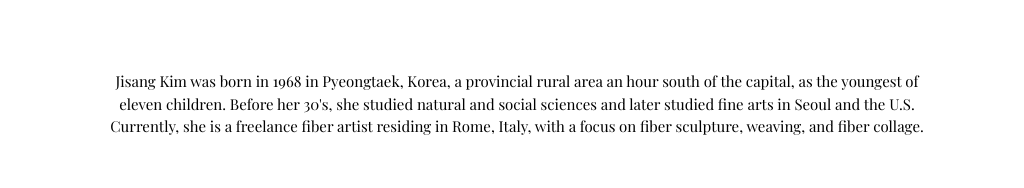
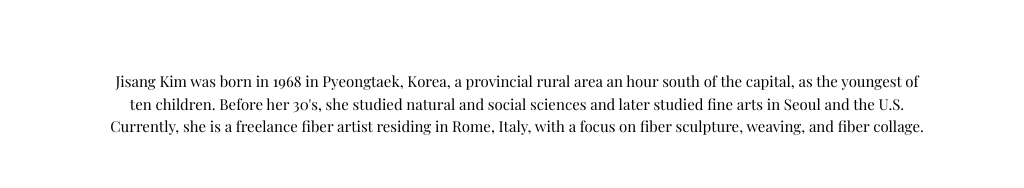
Before and after one commit to kimjisang/kimjisang.github.io, a website: page about.html in a window 1280 px wide. Shown: the part 233-421 px from the top of the page, without its empty margins (123-1147 px from the left). Drawn offline with nearby package versions, Linux system fonts and the light colour scheme.

Commit message:
change sibling count

```diff
--- a/about.html
+++ b/about.html
@@ -53,7 +53,7 @@
         <h3 class="mt-5">About</h3>
             <br/><br/><br/>
         <ul class="list-unstyled">
-          <li>Jisang Kim was born in 1968 in Pyeongtaek, Korea, a provincial rural area an hour south of the capital, as the youngest of eleven children. Before her 30's, she studied natural and social sciences and later studied fine arts in Seoul and the U.S. Currently, she is a freelance fiber artist residing in Rome, Italy, with a focus on fiber sculpture, weaving, and fiber collage.</li>
+          <li>Jisang Kim was born in 1968 in Pyeongtaek, Korea, a provincial rural area an hour south of the capital, as the youngest of ten children. Before her 30's, she studied natural and social sciences and later studied fine arts in Seoul and the U.S. Currently, she is a freelance fiber artist residing in Rome, Italy, with a focus on fiber sculpture, weaving, and fiber collage.</li>
         </ul>
       </div>
     </div>
```
